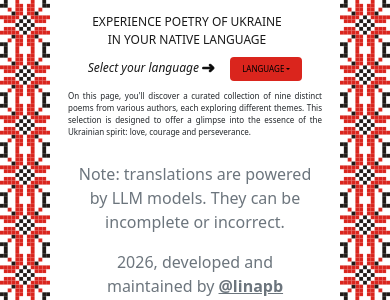
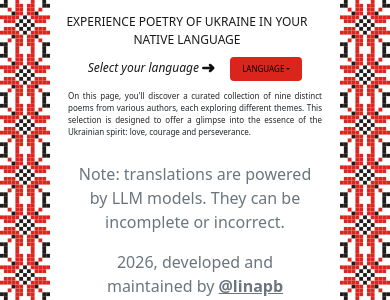
Before and after one commit to linapb/poetry_of_ukraine, a Flask app: page / in a window 390 px wide. Shown: the top 300 px of the page. Run offline with Flask 3, Linux system fonts and the light colour scheme.

Commit message:
Adjust navbar margins

```diff
--- a/static/styles.css
+++ b/static/styles.css
@@ -165,8 +165,8 @@ body{
         font-size: 0.5rem;
     }
     .navbar {
-        margin-left: 60px !important;
-        margin-right: 60px !important;
+        margin-left: 25px;
+        margin-right: 25px;
     }
 
 
```
